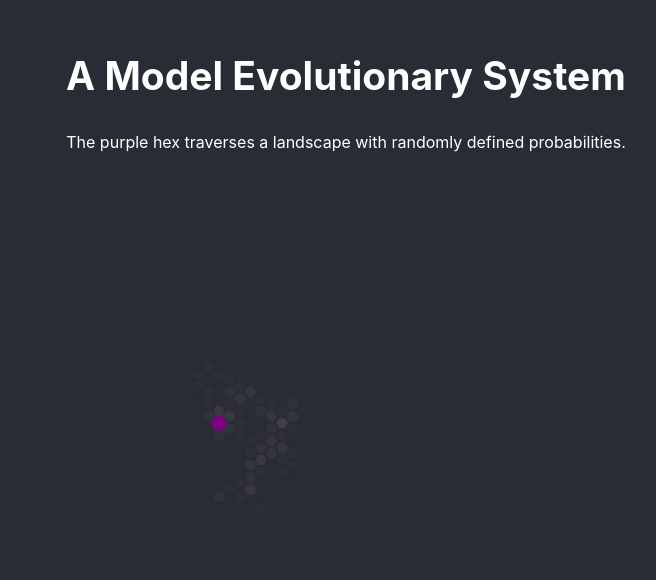
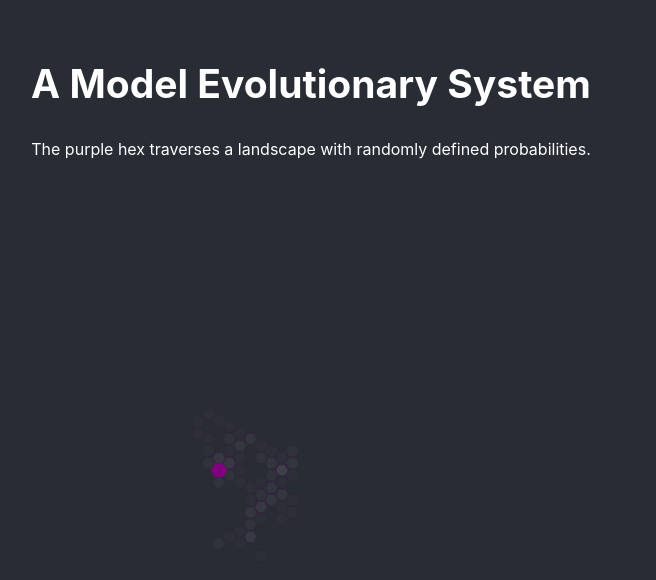
Before and after one commit to davidgljay/spinfoam, a React (Create React App) app: page / in a window 1280 px wide. Shown: the top 580 px of the page, without its empty margins (294-950 px from the left). Built offline with nearby package versions, Linux system fonts and the light colour scheme.

Commit message:
Tweaking margins and alignment.

```diff
--- a/src/FoamModel.js
+++ b/src/FoamModel.js
@@ -109,8 +109,8 @@ class FoamModel extends Component {
       </div>
       </div>
       <Hexgrid
-        width={800}
-        height={800}
+        width={650}
+        height={650}
         size={7}
         active={active}
         grid={grid}
@@ -132,7 +132,8 @@ export default FoamModel;
 const styles={
   header: {
     textAlign: "center",
-    maxWidth: 800
+    maxWidth: 650,
+    margin: 40
   },
   headerText: {
     fontSize: 16
```
Also changed, not shown: 12 other files (tests, documents, lock files or other folders).
